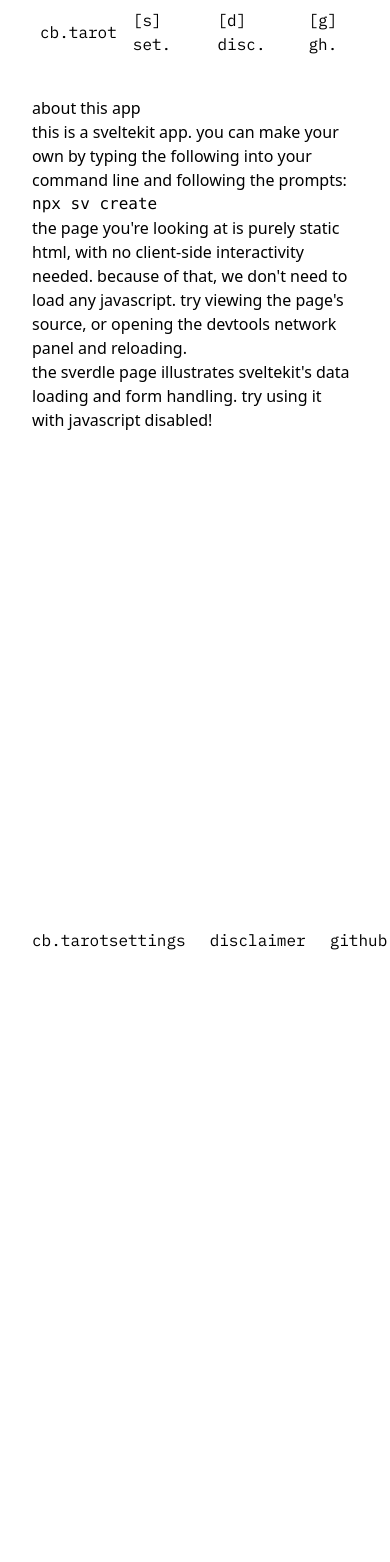
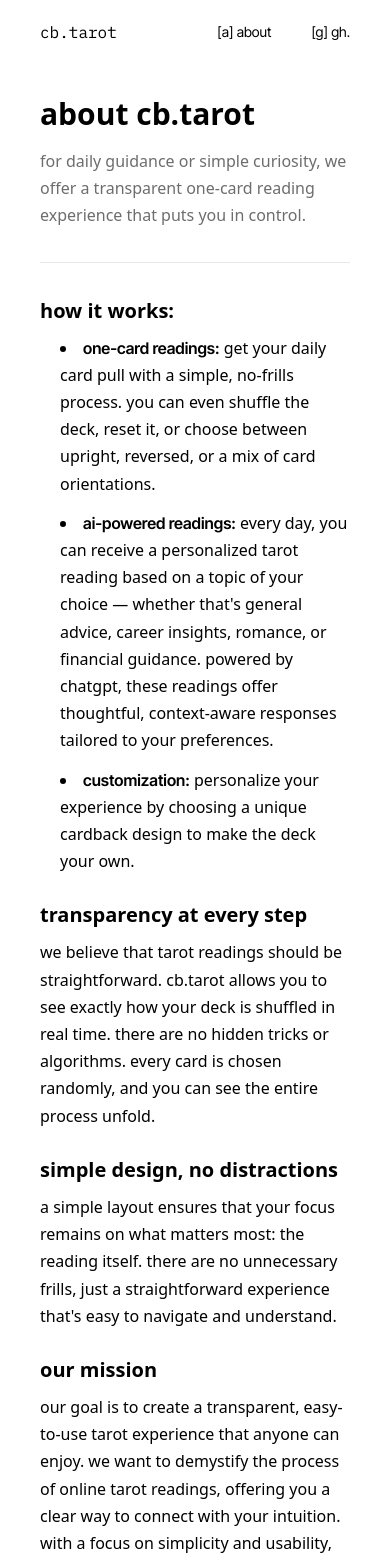
Before and after one commit to Colton-Bassett/tarot, a SvelteKit app: page /about in a window 390 px wide. Shown: the top 1562 px of the page. Before the commit the page ends 972 px from the top, so only its background shows below. Built offline with nearby package versions, Linux system fonts and the light colour scheme.

Commit message:
Finished About page. Improved mobile styling. Updated footer content

```diff
--- a/src/routes/+page.svelte
+++ b/src/routes/+page.svelte
@@ -65,7 +65,7 @@
 			Escape: () => {
 				closeCard();
 			},
-			d: () => goto('/disclaimer'),
+			a: () => goto('/about'),
 			g: () => window.open('https://github.com/sveltejs/kit', '_blank'),
 			h: () => goto('/'),
 			p: pickCard,
@@ -88,10 +88,10 @@
 <svelte:window onkeydown={handleKeyPress} />
 
 <div class="flex flex-col items-center justify-center">
-	<div class="min-h-20">
+	<div class="min-h-24">
 		<TypeWriter mode="cascade">
 			<div class="mb-4 flex flex-col items-center justify-center">
-				<h1 class="mb-4 text-3xl font-bold">Welcome to cb.tarot</h1>
+				<h1 class="mb-4 text-center text-3xl font-bold">Welcome to cb.tarot</h1>
 				<p class="text-center text-[#6d6d6d]">
 					Choose a card and get insight. A simple, focused reading for today.
 				</p>
@@ -118,8 +118,8 @@
 		</div>
 
 		<div class="my-6 max-w-5xl">
-			<div class="mb-4 flex flex-row-reverse gap-8">
-				<button onclick={updateOrientationType} class="settingsButton min-w-10">
+			<div class="mb-4 flex flex-row-reverse justify-center gap-8 md:justify-start">
+				<button onclick={updateOrientationType} class="settingsButton min-w-12 underline-offset-2">
 					{orientationType === 'both' ? '↑ / ↓' : orientationType === 'upright' ? '↑' : '↓'}
 				</button>
 				<button
@@ -128,7 +128,7 @@
 						const currentIndex = types.indexOf(readingType);
 						readingType = types[(currentIndex + 1) % types.length];
 					}}
-					class="settingsButton min-w-16"
+					class="settingsButton min-w-[4.25rem] underline-offset-2"
 				>
 					{readingType}
 				</button>
@@ -138,7 +138,7 @@
 						const currentIndex = types.indexOf(cardBackType);
 						cardBackType = types[(currentIndex + 1) % types.length];
 					}}
-					class="settingsButton min-w-12"
+					class="settingsButton min-w-12 underline-offset-2"
 				>
 					{cardBackType}
 				</button>
@@ -180,7 +180,6 @@
 
 	.button:hover {
 		border: 1px solid rgb(107 114 128 / var(--tw-border-opacity, 1));
-		backdrop-filter: blur(10px);
 	}
 
 	.overlay {
--- a/src/routes/Footer.svelte
+++ b/src/routes/Footer.svelte
@@ -1,28 +1,32 @@
-<footer class="flex px-8">
-	<div class="corner flex h-16 items-center">
+<footer class="flex h-16 items-center justify-between px-8">
+	<button class="plexmono corner flex max-h-9 items-center">
 		<a href="/">cb.tarot</a>
+	</button>
+
+	<div class="flex items-center justify-center">
+		<span class="plexmono text-center text-xs font-normal text-[#aaa]"
+			>Copyright © 2025 cb.tarot.</span
+		>
 	</div>
-
-	<nav class="m-auto">
-		<ul class="flex gap-6">
-			<li class="flex h-16 items-center">
-				<a href="/">settings</a>
-			</li>
-			<li class="flex h-16 items-center">
-				<a href="/disclaimer">disclaimer</a>
-			</li>
-			<li class="flex h-16 items-center">
-				<a href="https://github.com/sveltejs/kit">github</a>
-			</li>
-		</ul>
-	</nav>
-
-	<!-- <div class="corner flex h-16 items-center"></div> -->
+	<button class="flex max-h-9 items-center">
+		<a href="https://github.com/sveltejs/kit" target="_blank">github</a>
+	</button>
 </footer>
 
 <style>
-	footer {
-		/* font-family: 'Inter Tight', sans-serif; */
+	.plexmono {
 		font-family: 'IBM Plex Mono', serif;
 	}
+
+	footer {
+		font-family: 'Inter Tight', sans-serif;
+	}
+	button {
+		padding: 5px 8px;
+		border-radius: 2px;
+	}
+
+	button:hover {
+		background-color: #1e1e1e11;
+	}
 </style>
--- a/src/routes/Header.svelte
+++ b/src/routes/Header.svelte
@@ -1,33 +1,34 @@
 <header class="flex justify-between px-8">
-	<div class="corner flex h-16 items-center">
+	<div class="plexmono corner flex h-16 items-center">
 		<a href="/" class="button">cb.tarot</a>
 	</div>
 
 	<nav class="flex gap-6">
 		<ul class="flex gap-6">
-			<li class="flex h-16 items-center">
+			<!-- <li class="flex h-16 items-center">
 				<a href="/" class="button">[s] set.</a>
-			</li>
-			<li class="flex h-16 items-center">
-				<a href="/disclaimer" class="button">[d] disc.</a>
+			</li> -->
+			<li class="flex h-16 items-center text-sm md:text-base">
+				<a href="/about" class="button">[a] about</a>
 			</li>
 		</ul>
-		<div class="flex h-16 items-center">
-			<a href="https://github.com/sveltejs/kit" class="button">[g] gh.</a>
+		<div class="flex h-16 items-center text-sm md:text-base">
+			<a href="https://github.com/sveltejs/kit" target="_blank" class="button">[g] gh.</a>
 		</div>
 	</nav>
 </header>
 
 <style>
 	header {
-		/* font-family: 'Inter Tight', sans-serif; */
+		font-family: 'Inter Tight', sans-serif;
+	}
+	.plexmono {
 		font-family: 'IBM Plex Mono', serif;
 	}
 
 	.button {
 		padding: 5px 8px;
 		border-radius: 2px;
-		backdrop-filter: blur(10px);
 	}
 
 	.button:hover {
--- a/src/routes/about/+page.svelte
+++ b/src/routes/about/+page.svelte
@@ -4,7 +4,7 @@
 	// keyboard shortcuts handler
 	function handleKeyPress(event: KeyboardEvent) {
 		const shortcuts: Record<string, () => void> = {
-			d: () => goto('/disclaimer'),
+			a: () => goto('/about'),
 			g: () => window.open('https://github.com/sveltejs/kit', '_blank'),
 			h: () => goto('/'),
 
@@ -21,25 +21,107 @@
 	<title>cb.tarot - about</title>
 	<meta name="description" content="about" />
 </svelte:head>
+<div class="flex flex-col items-center justify-center">
+	<div class="mx-2 mb-24 flex min-h-[972px] max-w-4xl flex-col md:mx-6">
+		<div class="border-b pb-8">
+			<h1 class="">About cb.tarot</h1>
+			<h3 class="">
+				For daily guidance or simple curiosity, we offer a transparent one-card reading experience
+				that puts you in control.
+			</h3>
+		</div>
+		<div class="mb-3 mt-8">
+			<h2 class="mb-2">How it works:</h2>
 
-<div class="text-column">
-	<h1>About this app</h1>
+			<ul class="list-disc">
+				<li>
+					<span>One-Card Readings: </span>
+					Get your daily card pull with a simple, no-frills process. You can even shuffle the deck, reset
+					it, or choose between upright, reversed, or a mix of card orientations.
+				</li>
+				<li>
+					<span>AI-Powered Readings: </span>
+					Every day, you can receive a personalized tarot reading based on a topic of your choice — whether
+					that's general advice, career insights, romance, or financial guidance. Powered by ChatGPT,
+					these readings offer thoughtful, context-aware responses tailored to your preferences.
+				</li>
+				<li>
+					<span>Customization: </span>
+					Personalize your experience by choosing a unique cardback design to make the deck your own.
+				</li>
+			</ul>
+		</div>
+		<div class="mb-6">
+			<h2>Transparency at Every Step</h2>
+			<p>
+				We believe that tarot readings should be straightforward. Cb.tarot allows you to see exactly
+				how your deck is shuffled in real time. There are no hidden tricks or algorithms. Every card
+				is chosen randomly, and you can see the entire process unfold.
+			</p>
+		</div>
 
-	<p>
-		This is a <a href="https://svelte.dev/docs/kit">SvelteKit</a> app. You can make your own by typing
-		the following into your command line and following the prompts:
-	</p>
+		<div class="mb-6">
+			<h2>Simple Design, No Distractions</h2>
+			<p>
+				A simple layout ensures that your focus remains on what matters most: the reading itself.
+				There are no unnecessary frills, just a straightforward experience that's easy to navigate
+				and understand.
+			</p>
+		</div>
+		<div class="border-b pb-8">
+			<h2>Our Mission</h2>
+			<p>
+				Our goal is to create a transparent, easy-to-use tarot experience that anyone can enjoy. We
+				want to demystify the process of online tarot readings, offering you a clear way to connect
+				with your intuition. With a focus on simplicity and usability, we aim to provide you with
+				both clarity and insight—without the mystery.
+			</p>
+		</div>
+		<div class=" mt-8">
+			<h2>Disclaimer</h2>
+			<p>
+				Cb.tarot is intended for entertainment and guidance purposes only. The readings provided are
+				based on traditional tarot card symbolism and should not be considered a substitute for
+				professional advice in areas such as health, finance, or legal matters. Results and
+				interpretations are for personal reflection and should be used at your own discretion.
+			</p>
+		</div>
+	</div>
+</div>
 
-	<pre>npx sv create</pre>
+<style>
+	div {
+		line-height: 170%;
+	}
 
-	<p>
-		The page you're looking at is purely static HTML, with no client-side interactivity needed.
-		Because of that, we don't need to load any JavaScript. Try viewing the page's source, or opening
-		the devtools network panel and reloading.
-	</p>
+	h1 {
+		font-size: 1.875rem /* 30px */;
+		line-height: 2.25rem /* 36px */;
+		margin-bottom: 1rem;
+		font-weight: bold;
+	}
 
-	<p>
-		The Sverdle page illustrates SvelteKit's data loading and form handling. Try using it with
-		JavaScript disabled!
-	</p>
-</div>
+	h2 {
+		font-size: 1.25rem;
+		line-height: 2rem;
+		margin-bottom: 0.5rem;
+		font-weight: bold;
+	}
+
+	h3 {
+		color: #6d6d6d;
+	}
+
+	span {
+		font-family: 'Inter Tight', sans-serif;
+		font-weight: 600;
+	}
+
+	li {
+		display: list-item;
+		list-style-type: disc;
+		list-style-position: inside;
+		padding-inline-start: 20px;
+		margin-bottom: 0.75rem;
+	}
+</style>
--- a/src/routes/disclaimer/+page.svelte
+++ b/src/routes/disclaimer/+page.svelte
@@ -40,7 +40,7 @@
 	// keyboard shortcuts handler
 	function handleKeyPress(event: KeyboardEvent) {
 		const shortcuts: Record<string, () => void> = {
-			d: () => goto('/disclaimer'),
+			a: () => goto('/about'),
 			g: () => window.open('https://github.com/sveltejs/kit', '_blank'),
 			h: () => goto('/'),
 
```
